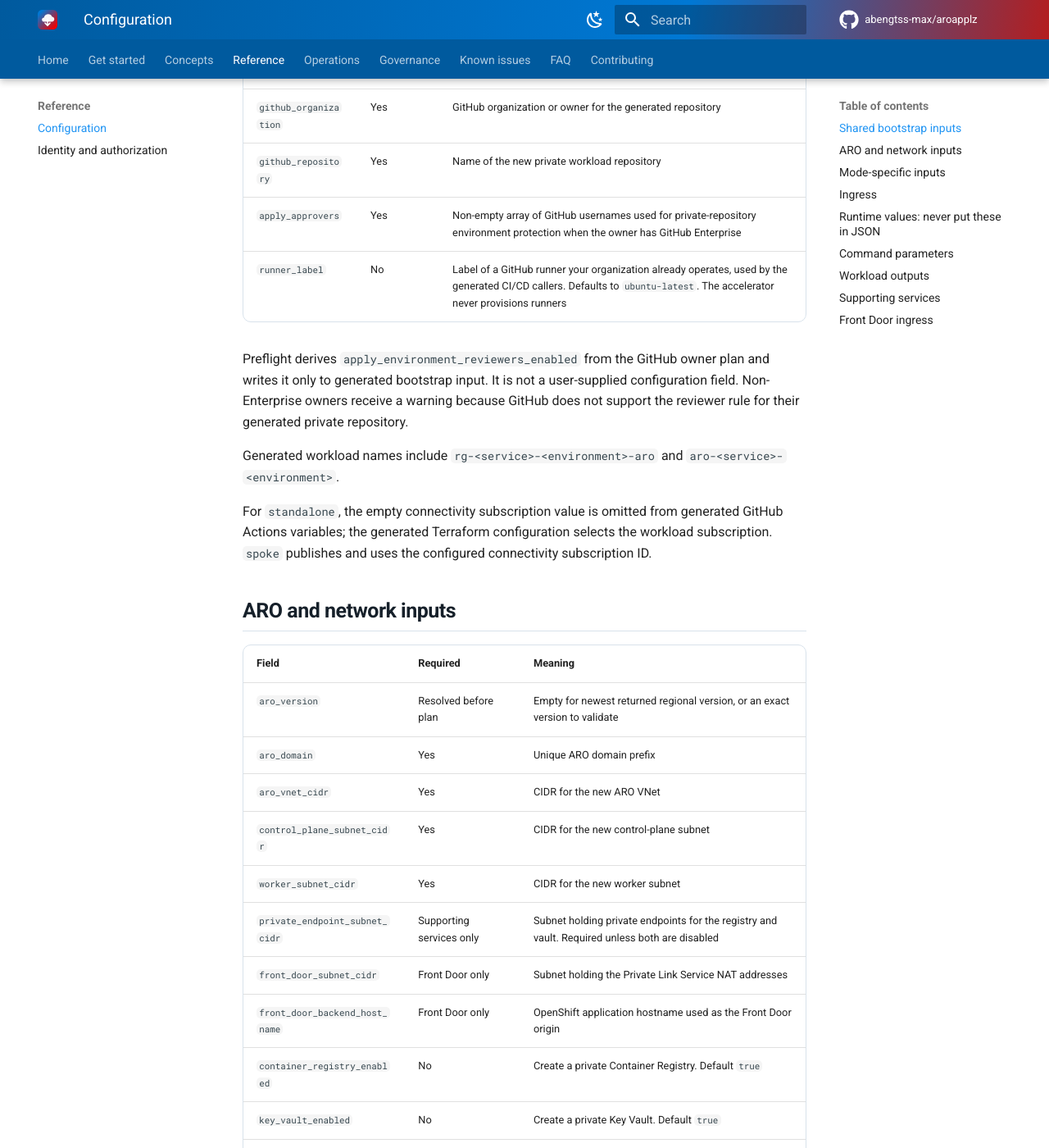
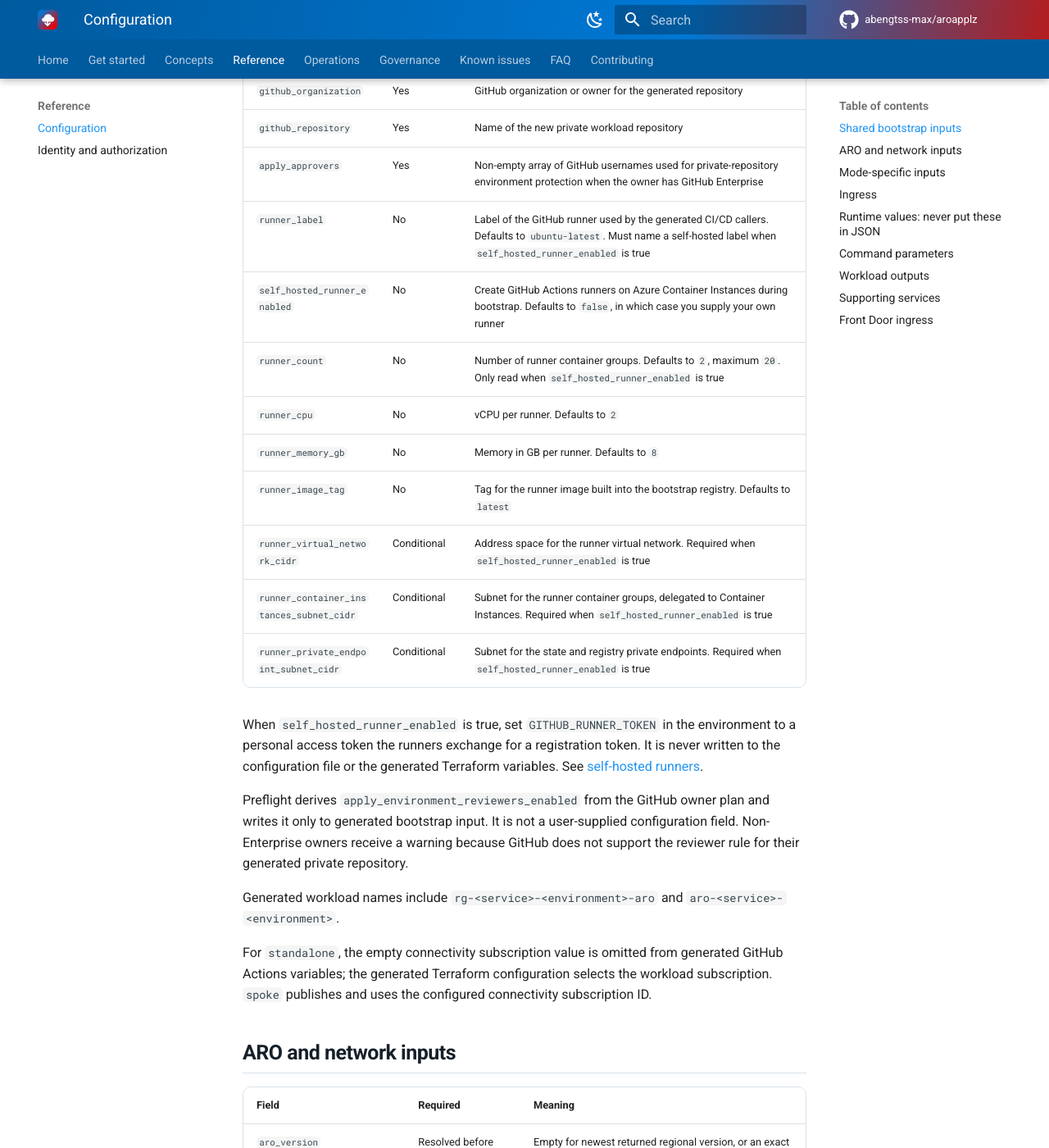
Before and after one commit to abengtss-max/aroapplz, an MkDocs documentation site: the page built from docs/reference/configuration.md, in a window 1280 px wide and 1400 px high, scrolled down 872 px. Shown: the whole window at 82% size. Built offline with MkDocs 1.6.1 and Material for MkDocs 9.7.7, drawn with Linux system fonts in a browser that asks for light colours; comment, search, counter and statistics services are not loaded.

Commit message:
feat: optional self-hosted runners on Azure Container Instances
Bootstrap can now create GitHub Actions runners so a customer without a
suitable runner is not blocked by the state account denying public network
access. The feature is off by default and everything hangs off a single
self_hosted_runner_enabled flag, so anyone who already operates a runner is
unaffected.

The module creates a virtual network with a delegated Container Instances
subnet and a private endpoint subnet, a NAT gateway for a single known egress
address, private endpoints to the state account and to a registry that holds
the runner image, and the container groups themselves. The image is built by
a registry task from the upstream Azure Verified Modules runner rather than
being vendored here.

Two deliberate differences from the common shared-pool pattern. Runners
register against the generated repository rather than the organization, so a
runner cannot accept jobs from any other repository. GH_RUNNER_MODE is left
unset, which keeps the upstream image ephemeral, so no workspace or cached
credential survives from one job to the next.

The registration token is read from GITHUB_RUNNER_TOKEN and passed to
Terraform through the environment, so it is never written to the
configuration file or the generated variables.

```diff
--- a/docs/reference/configuration.md
+++ b/docs/reference/configuration.md
@@ -21,7 +21,17 @@ Copy one to the ignored `config/local.json` before editing.
 | `github_organization` | Yes | GitHub organization or owner for the generated repository |
 | `github_repository` | Yes | Name of the new private workload repository |
 | `apply_approvers` | Yes | Non-empty array of GitHub usernames used for private-repository environment protection when the owner has GitHub Enterprise |
-| `runner_label` | No | Label of a GitHub runner your organization already operates, used by the generated CI/CD callers. Defaults to `ubuntu-latest`. The accelerator never provisions runners |
+| `runner_label` | No | Label of the GitHub runner used by the generated CI/CD callers. Defaults to `ubuntu-latest`. Must name a self-hosted label when `self_hosted_runner_enabled` is true |
+| `self_hosted_runner_enabled` | No | Create GitHub Actions runners on Azure Container Instances during bootstrap. Defaults to `false`, in which case you supply your own runner |
+| `runner_count` | No | Number of runner container groups. Defaults to `2`, maximum `20`. Only read when `self_hosted_runner_enabled` is true |
+| `runner_cpu` | No | vCPU per runner. Defaults to `2` |
+| `runner_memory_gb` | No | Memory in GB per runner. Defaults to `8` |
+| `runner_image_tag` | No | Tag for the runner image built into the bootstrap registry. Defaults to `latest` |
+| `runner_virtual_network_cidr` | Conditional | Address space for the runner virtual network. Required when `self_hosted_runner_enabled` is true |
+| `runner_container_instances_subnet_cidr` | Conditional | Subnet for the runner container groups, delegated to Container Instances. Required when `self_hosted_runner_enabled` is true |
+| `runner_private_endpoint_subnet_cidr` | Conditional | Subnet for the state and registry private endpoints. Required when `self_hosted_runner_enabled` is true |
+
+When `self_hosted_runner_enabled` is true, set `GITHUB_RUNNER_TOKEN` in the environment to a personal access token the runners exchange for a registration token. It is never written to the configuration file or the generated Terraform variables. See [self-hosted runners](../operations/self-hosted-runner.md).
 
 Preflight derives `apply_environment_reviewers_enabled` from the GitHub owner plan and writes it only to generated bootstrap input. It is not a user-supplied configuration field. Non-Enterprise owners receive a warning because GitHub does not support the reviewer rule for their generated private repository.
 
--- a/mkdocs.yml
+++ b/mkdocs.yml
@@ -30,6 +30,7 @@ nav:
       - Identity and authorization: reference/identity.md
   - Operations:
       - Day-2 operations: operations/day2.md
+      - Self-hosted runners: operations/self-hosted-runner.md
       - Validation: operations/validation.md
       - Remove workload and bootstrap: operations/cleanup.md
   - Governance:
```
Also changed, not shown: docs/get-started/prerequisites.md (+4 -0 lines), docs/operations/self-hosted-runner.md (added, +71 -0 lines), 12 other files.
